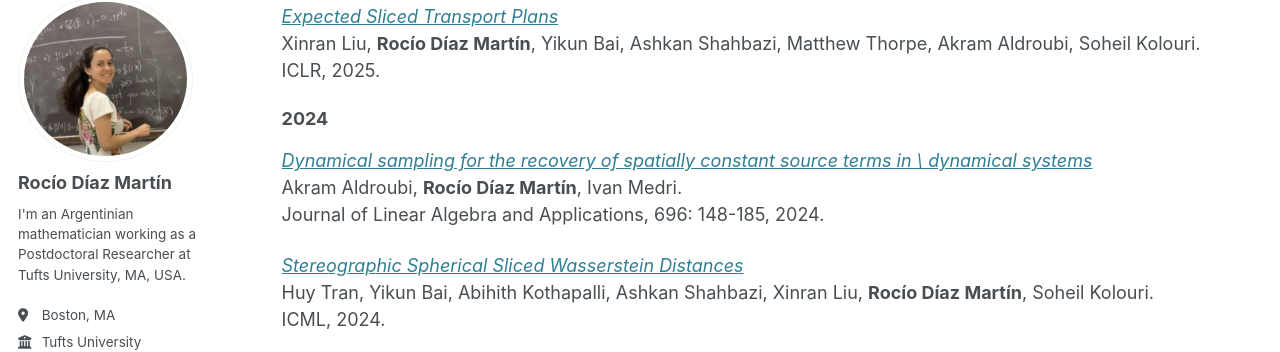
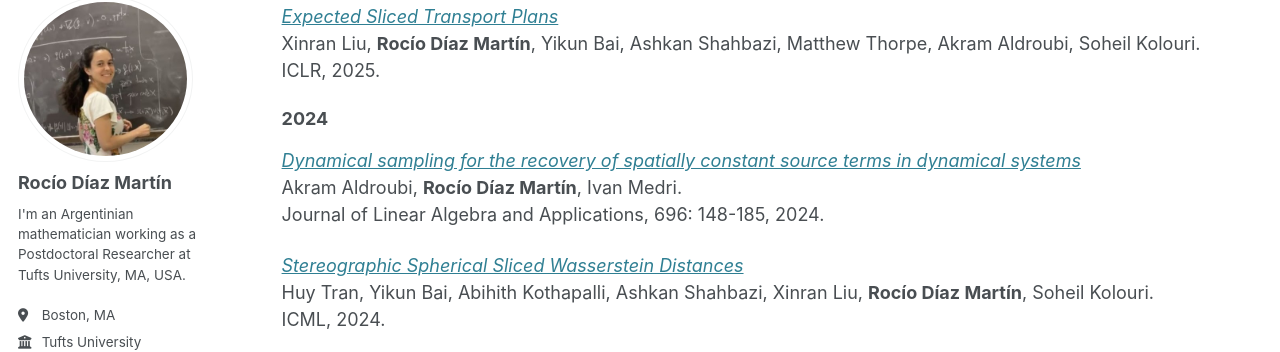
Before and after one commit to RocioDM/rociodm.github.io, a Jekyll site: the page built from _pages/publications.md, in a window 1280 px wide and 900 px high, scrolled down 469 px. Shown: the part 110-462 px from the top of the window. Built offline with Jekyll 4.4.1, drawn with Linux system fonts in a browser that asks for light colours; some web fonts are replaced.

Commit message:
mimor changes

```diff
--- a/_pages/publications.md
+++ b/_pages/publications.md
@@ -29,7 +29,7 @@ ICLR, 2025.
 
 <h3 class="yearheader">2024</h3>
 
-_<a href="https://doi.org/10.1016/j.laa.2024.04.011" target="_blank" rel="noopener noreferrer">Dynamical sampling for the recovery of spatially constant source terms in \\ dynamical systems</a>_<br>
+_<a href="https://doi.org/10.1016/j.laa.2024.04.011" target="_blank" rel="noopener noreferrer">Dynamical sampling for the recovery of spatially constant source terms in dynamical systems</a>_<br>
 Akram Aldroubi,  **Rocío Díaz Martín**, Ivan Medri.<br>
 Journal of Linear Algebra and Applications, 696: 148-185, 2024.
 
```
